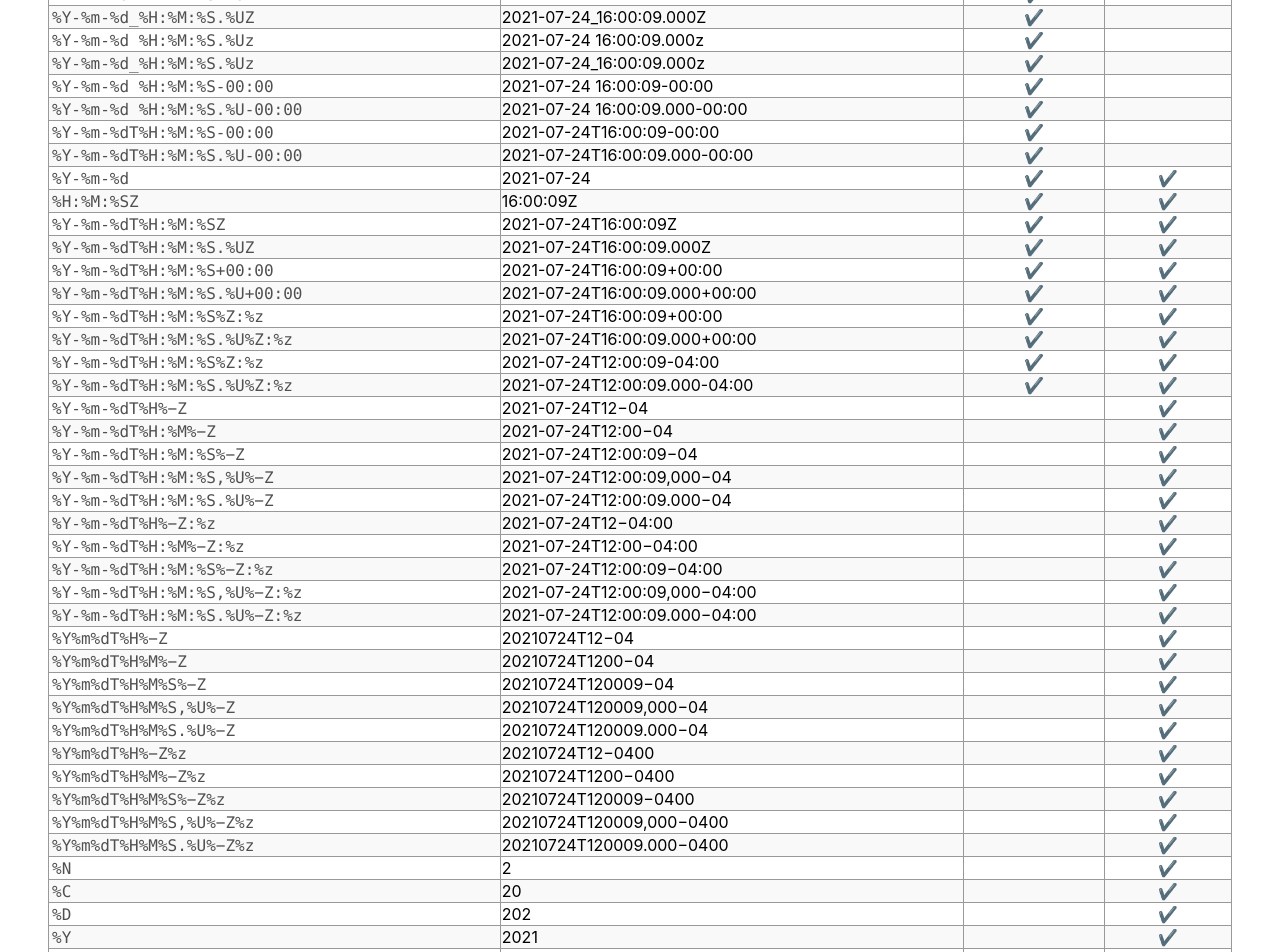
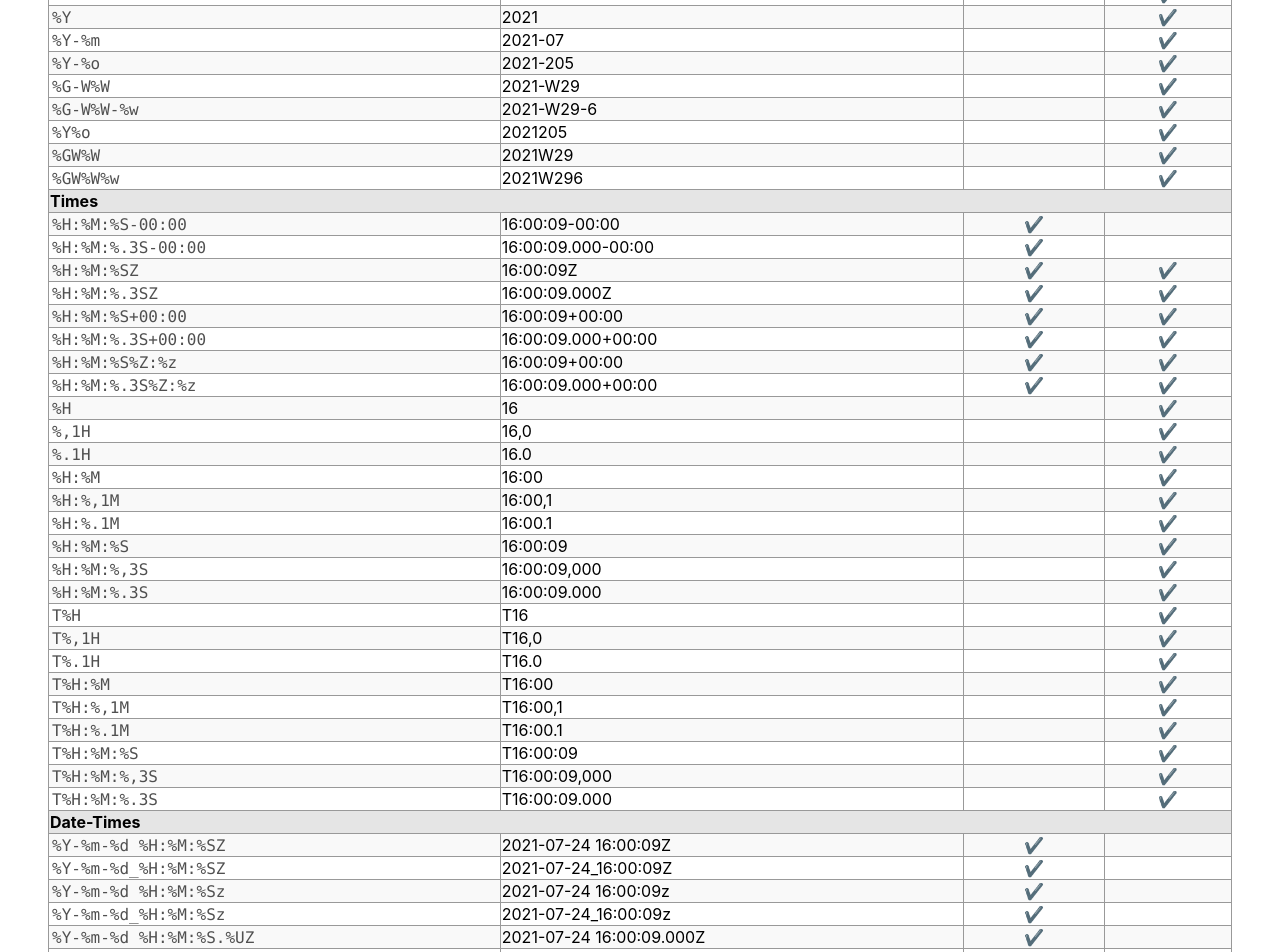
Before and after one commit to IJMacD/rfc3339-iso8601, a React (Create React App) app: page / in a window 1280 px wide. Shown: the part 1120-2072 px from the top of the page. Built offline with nearby package versions, Linux system fonts and the light colour scheme.

Commit message:
Split table into dates/times/datetimes

```diff
--- a/src/App.js
+++ b/src/App.js
@@ -2,6 +2,11 @@ import './App.css';
 import React, { useEffect, useState } from 'react';
 import { format, formatUTC } from './format';
 import Diagram from './Diagram';
+
+const time_formats_rfc_only = [
+  "%H:%M:%S-00:00",
+  "%H:%M:%.3S-00:00",
+];
 
 const formats_rfc_only = [
   "%Y-%m-%d %H:%M:%SZ",
@@ -18,18 +23,32 @@ const formats_rfc_only = [
   "%Y-%m-%dT%H:%M:%S.%U-00:00",
 ];
 
+const date_formats_both_utc = [
+  "%Y-%m-%d",
+];
+
+const time_formats_both_utc = [
+  "%H:%M:%SZ",
+  "%H:%M:%.3SZ",
+  "%H:%M:%S+00:00",
+  "%H:%M:%.3S+00:00",
+];
+
+const time_formats_both_local = [
+  "%H:%M:%S%Z:%z",
+  "%H:%M:%.3S%Z:%z",
+];
+
 const formats_both_utc = [
-  "%Y-%m-%d",
-  "%H:%M:%SZ",
   "%Y-%m-%dT%H:%M:%SZ",
-  "%Y-%m-%dT%H:%M:%S.%UZ",
+  "%Y-%m-%dT%H:%M:%.3SZ",
   "%Y-%m-%dT%H:%M:%S+00:00",
-  "%Y-%m-%dT%H:%M:%S.%U+00:00",
+  "%Y-%m-%dT%H:%M:%.3S+00:00",
 ];
 
 const formats_both_local = [
   "%Y-%m-%dT%H:%M:%S%Z:%z",
-  "%Y-%m-%dT%H:%M:%S.%U%Z:%z",
+  "%Y-%m-%dT%H:%M:%.3S%Z:%z",
 ];
 
 const full_date_formats = [
@@ -38,7 +57,7 @@ const full_date_formats = [
   "%Y-%o",
 ];
 
-const time_formats = [
+const basic_time_formats_iso_only = [
   "%H",
   "%,1H",
   "%.1H",
@@ -50,13 +69,18 @@ const time_formats = [
   "%H:%M:%.3S",
 ];
 
-const merged = mergeDatesWithTimes(full_date_formats, time_formats);
+const time_formats_iso_only = [
+  ...basic_time_formats_iso_only,
+  ...basic_time_formats_iso_only.map(s => "T" + s),
+];
+
+const merged = mergeDatesWithTimes(full_date_formats, basic_time_formats_iso_only);
 const mergedBasic = merged.map(s => s.replace(/[-:]/g, ""));
 const mergedBoth = [ ...merged, ...mergedBasic ];
 
 const formats_negative = [
   "%Y-%m-%dT%H:%M:%S%Z:%z",
-  "%Y-%m-%dT%H:%M:%S.%U%Z:%z",
+  "%Y-%m-%dT%H:%M:%.3S%Z:%z",
 ];
 
 const formats_negative_2212 = [
@@ -82,7 +106,7 @@ const formats_negative_2212 = [
   "%Y%m%dT%H%M%S.%U%−Z%z",
 ];
 
-const formats_iso_only = [
+const date_formats_iso_only = [
   "%N",
   "%C",
   "%D",
@@ -94,8 +118,9 @@ const formats_iso_only = [
   "%Y%o",
   "%GW%W",
   "%GW%W%w",
-  ...time_formats,
-  ...time_formats.map(s => "T" + s),
+];
+
+const formats_iso_only = [
   ...mergedBoth,
   ...mergedBoth.map(s => s + "%Z"),
   ...merged.map(s => s + "%Z:%z"),
@@ -109,6 +134,12 @@ function App() {
     const intervalID = setInterval(() => setNow(new Date()), 1000);
     return () => clearTimeout(intervalID);
   }, []);
+
+  /** @type {import('react').CSSProperties} */
+  const sectionHeaderStyle = {
+    background: "#E5E5E5",
+    textAlign: "left",
+  };
 
   return (
     <div className="App">
@@ -135,6 +166,31 @@ function App() {
           </tr>
         </thead>
         <tbody>
+          <tr><th colSpan={4} style={sectionHeaderStyle}>Dates</th></tr>
+          {
+            date_formats_both_utc.map(f => <ExampleRow key={f} format={f} now={now} timezone={0} rfc iso />)
+          }
+          {
+            date_formats_iso_only.map(f => <ExampleRow key={f} format={f} now={now} iso />)
+          }
+        </tbody>
+        <tbody>
+          <tr><th colSpan={4} style={sectionHeaderStyle}>Times</th></tr>
+          {
+            time_formats_rfc_only.map(f => <ExampleRow key={f} format={f} now={now} timezone={0} rfc />)
+          }
+          {
+            time_formats_both_utc.map(f => <ExampleRow key={f} format={f} now={now} timezone={0} rfc iso />)
+          }
+          {
+            time_formats_both_local.map(f => <ExampleRow key={f} format={f} now={now} rfc iso />)
+          }
+          {
+            time_formats_iso_only.map(f => <ExampleRow key={f} format={f} now={now} iso />)
+          }
+        </tbody>
+        <tbody>
+          <tr><th colSpan={4} style={sectionHeaderStyle}>Date-Times</th></tr>
           {
             formats_rfc_only.map(f => <ExampleRow key={f} format={f} now={now} timezone={0} rfc />)
           }
```
